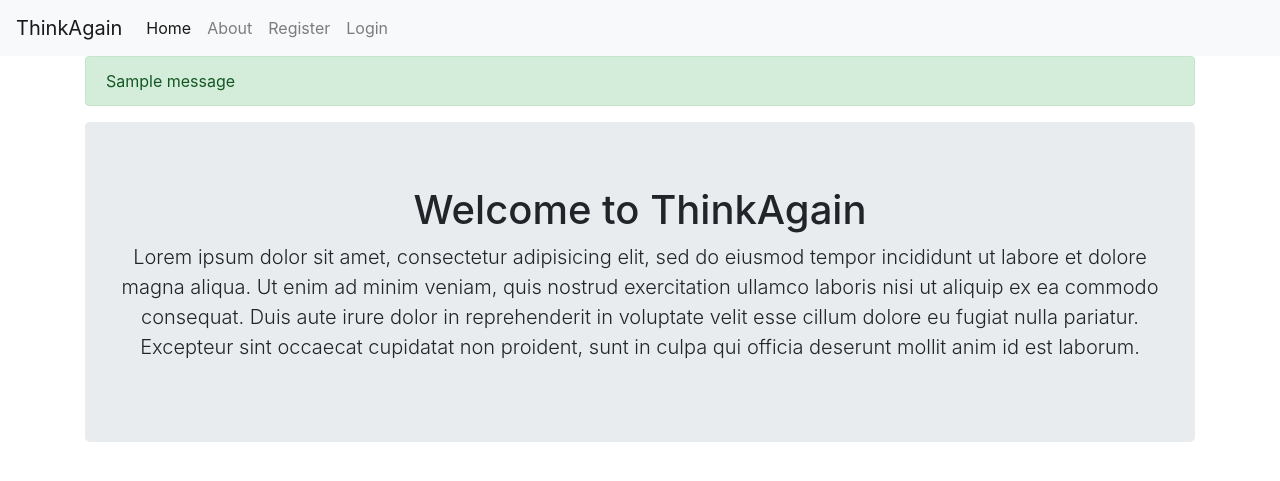
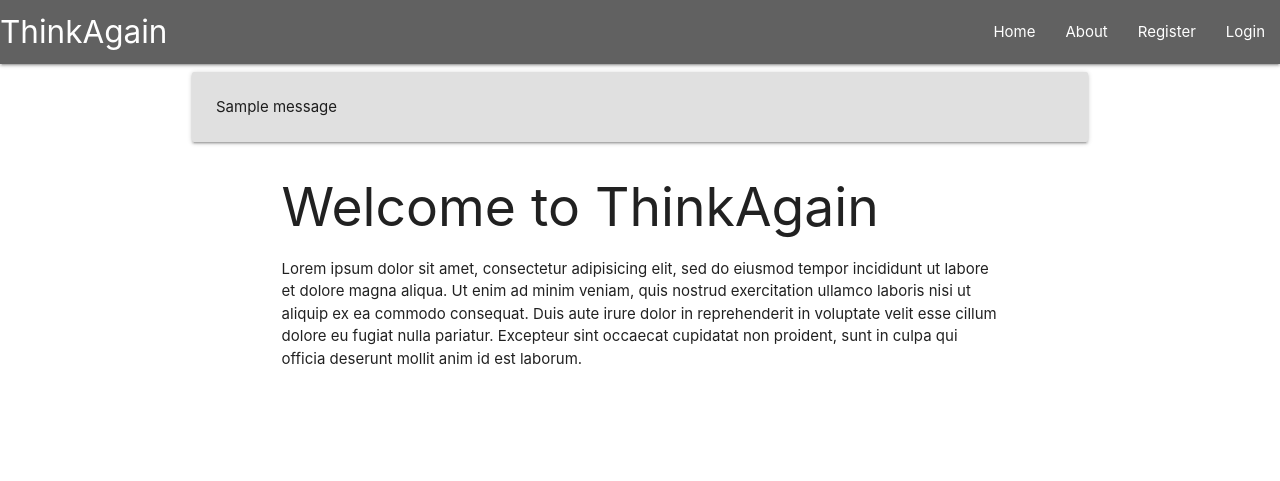
Before and after one commit to cognitiveRobot/think-again, a Flask app: page / in a window 1280 px wide. Shown: the top 481 px of the page. Run offline with Flask 2, Linux system fonts and the light colour scheme; one stand-in notice (Sample message) is shown; data that the repository does not hold is empty; some libraries are stand-ins or nearby versions.

Commit message:
Materialize has been used instead of Bootstrap. Next tasks - Home, Article, and Modal

```diff
--- a/app.py
+++ b/app.py
@@ -68,7 +68,7 @@ def article(id):
 # About Route/Page
 @app.route('/about')
 def about():
-    return render_template('test_page.html')
+    return render_template('about.html')
 
 #Register Form Class
 class RegisterForm(Form):
--- a/templates/edit_article.html
+++ b/templates/edit_article.html
@@ -11,7 +11,11 @@
 
       {{ render_field(form.content, class="form-control", id="editor")}}
     </div>
-    <p> <input class="btn btn-primary" type="submit" value="Submit"></p>
+    <button class="btn grey darken-2 waves-effect waves-light" type="submit">
+      <span>Submit</span>
+      <i class="material-icons right">send</i>
+    </button>
+
   </form>
 
 {% endblock %}
--- a/templates/home.html
+++ b/templates/home.html
@@ -1,31 +1,30 @@
 {% extends 'layout.html'%}
 
 {% block body %}
-  <div class="jumbotron text-center">
-    <h1>Welcome to ThinkAgain</h1>
-    <p class="lead"> Lorem ipsum dolor sit amet, consectetur adipisicing elit, sed do eiusmod tempor incididunt ut labore et dolore magna aliqua. Ut enim ad minim veniam, quis nostrud exercitation ullamco laboris nisi ut aliquip ex ea commodo consequat. Duis aute irure dolor in reprehenderit in voluptate velit esse cillum dolore eu fugiat nulla pariatur. Excepteur sint occaecat cupidatat non proident, sunt in culpa qui officia deserunt mollit anim id est laborum.</p>
-  </div>
+
   <!-- Articles -->
-  {% for article in articles %}
-    <div class="container">
+
+    <div class="container" style="width:80%">
+      <div class="jumbotron text-center">
+        <h2>Welcome to ThinkAgain</h1>
+        <p class="lead"> Lorem ipsum dolor sit amet, consectetur adipisicing elit, sed do eiusmod tempor incididunt ut labore et dolore magna aliqua. Ut enim ad minim veniam, quis nostrud exercitation ullamco laboris nisi ut aliquip ex ea commodo consequat. Duis aute irure dolor in reprehenderit in voluptate velit esse cillum dolore eu fugiat nulla pariatur. Excepteur sint occaecat cupidatat non proident, sunt in culpa qui officia deserunt mollit anim id est laborum.</p>
+      </div>
+
       <div class="row">
-        <div class="col-lg-8 col-md-10 mx-auto">
-          <div class="post-preview">
-            <a href="post.html">
-              <h2 class="post-title">
-                <a href="article/{{article.id}}"> {{article.title}} </a>
-              </h2>
-              <h3 class="post-subtitle">
-                Problems look mighty small from 150 miles up
-              </h3>
-            </a>
-            <p class="post-meta">Posted by
-              <a href="#">{{article.author}}</a>
-              on {{article.create_date}}</p>
+        {% for article in articles %}
+        <div class="col">
+          <div class="card">
+            <div class="card-content">
+              <a class="card-title" href="article/{{article.id}}">{{article.title}}</a>
+              <p >Posted by <a href="#">{{article.author}}</a> on {{article.create_date}}</p>
+              <hr>
+              <p>Lorem ipsum dolor sit amet, consectetur adipisicing elit, sed do eiusmod tempor incididunt ut labore et dolore magna aliqua. Ut enim ad minim veniam, quis nostrud exercitation ullamco laboris nisi ut aliquip ex ea commodo consequat. Duis aute irure dolor in reprehenderit in voluptate velit esse cillum dolore eu fugiat nulla pariatur. Excepteur sint occaecat cupidatat non proident, sunt in culpa qui officia deserunt mollit anim id est laborum.</p>
+            </div>
           </div>
-          <hr>
         </div>
+
+        {% endfor %}
       </div>
     </div>
-  {% endfor %}
+
 {% endblock %}
--- a/templates/includes/_messages.html
+++ b/templates/includes/_messages.html
@@ -2,15 +2,15 @@
 {% with messages = get_flashed_messages(with_categories=true) %}
   {% if messages %}
     {% for category, message in messages %}
-      <div class="alert alert-{{ category }}" role="alert">{{ message }}</div>
+      <div class="card-panel grey lighten-2" >{{ message }}</div>
     {% endfor %}
   {% endif %}
 {% endwith %}
 
 {% if error %}
-  <div class="alert alert-danger" role="alert">{{error}}</div>
+  <div class="card-panel red lighten-2">{{error}}</div>
 {% endif %}
 
 {% if msg %}
-  <div class="alert alert-success" role="alert">{{msg}}</div>
+  <div class="card-panel grey lighten-2" >{{msg}}</div>
 {% endif %}
--- a/templates/includes/_navbar.html
+++ b/templates/includes/_navbar.html
@@ -1,4 +1,37 @@
-<nav class="navbar navbar-expand-lg navbar-light bg-light">
+<nav class="grey darken-2">
+  <div class="nav-wrapper">
+    <a href="/" class="brand-logo">ThinkAgain</a>
+    <a href="#" data-target="mobile-demo" class="sidenav-trigger"><i class="material-icons">menu</i></a>
+    <ul class="right hide-on-med-and-down">
+      <li><a href="/">Home</a></li>
+      <li><a href="/about">About</a></li>
+
+      {% if session.logged_in %}
+        <li><a href="/dashboard">Dashboard</a></li>
+        <li><a href="/logout">Logout</a></li>
+      {% else %}
+        <li><a href="/register">Register</a></li>
+        <li><a href="/login">Login</a></li>
+      {% endif%}
+    </ul>
+  </div>
+</nav>
+
+<ul class="sidenav" id="mobile-demo">
+  <li><a href="/">Home</a></li>
+  <li><a href="/about">About</a></li>
+  {% if session.logged_in %}
+    <li><a href="/dashboard">Dashboard</a></li>
+    <li><a href="/logout">Logout</a></li>
+  {% else %}
+    <li><a href="/register">Register</a></li>
+    <li><a href="/login">Login</a></li>
+  {% endif%}
+</ul>
+
+
+
+<!-- <nav class="navbar navbar-expand-lg navbar-light bg-light">
   <a class="navbar-brand" href="/">ThinkAgain</a>
   <button class="navbar-toggler" type="button" data-toggle="collapse" data-target="#navbarNav" aria-controls="navbarNav" aria-expanded="false" aria-label="Toggle navigation">
     <span class="navbar-toggler-icon"></span>
@@ -22,4 +55,4 @@
     </div>
 
 </div>
-</nav>
+</nav> -->
--- a/templates/layout.html
+++ b/templates/layout.html
@@ -4,6 +4,7 @@
     <meta charset="utf-8">
     <title>ThinkAgain</title>
 
+    <!-- for ckeditor -->
     <!-- <script src="/static/ckeditor/ckeditor.js"></script> -->
     <!-- <script src="//cdn.ckeditor.com/4.10.1/full/ckeditor.js"></script> -->
     <script src="//cdn.ckeditor.com/4.4.7/full-all/ckeditor.js"></script>
@@ -11,9 +12,14 @@
     <script src="/static/ckeditor/plugins/codesnippet/lib/highlight/highlight.pack.js"></script>
 
     <!-- Latest BS4 CSS - summernote doesn't work-->
-    <link rel="stylesheet" href="https://stackpath.bootstrapcdn.com/bootstrap/4.1.3/css/bootstrap.min.css" integrity="sha384-MCw98/SFnGE8fJT3GXwEOngsV7Zt27NXFoaoApmYm81iuXoPkFOJwJ8ERdknLPMO" crossorigin="anonymous">
+    <!-- <link rel="stylesheet" href="https://stackpath.bootstrapcdn.com/bootstrap/4.1.3/css/bootstrap.min.css" integrity="sha384-MCw98/SFnGE8fJT3GXwEOngsV7Zt27NXFoaoApmYm81iuXoPkFOJwJ8ERdknLPMO" crossorigin="anonymous">
+    <link rel="stylesheet" href="https://pro.fontawesome.com/releases/v5.1.0/css/all.css" integrity="sha384-87DrmpqHRiY8hPLIr7ByqhPIywuSsjuQAfMXAE0sMUpY3BM7nXjf+mLIUSvhDArs" crossorigin="anonymous"> -->
 
-    <link rel="stylesheet" href="https://pro.fontawesome.com/releases/v5.1.0/css/all.css" integrity="sha384-87DrmpqHRiY8hPLIr7ByqhPIywuSsjuQAfMXAE0sMUpY3BM7nXjf+mLIUSvhDArs" crossorigin="anonymous">
+    <!--Import Google Icon Font-->
+    <link href="https://fonts.googleapis.com/icon?family=Material+Icons" rel="stylesheet">
+    <!-- Compiled and minified CSS -->
+    <link rel="stylesheet" href="https://cdnjs.cloudflare.com/ajax/libs/materialize/1.0.0/css/materialize.min.css">
+
 
     <!-- summernote  -->
     <!-- <link href="https://cdnjs.cloudflare.com/ajax/libs/font-awesome/4.7.0/css/font-awesome.min.css" rel="stylesheet"> -->
@@ -44,10 +50,7 @@
 
     <!-- main bs for this app -->
     <!-- <link href="https://stackpath.bootstrapcdn.com/bootstrap/4.1.3/css/bootstrap.min.css" rel="stylesheet"> -->
-    <!-- Latest BS4 JS - summernote doesn't work-->
-    <script src="https://code.jquery.com/jquery-3.3.1.slim.min.js" integrity="sha384-q8i/X+965DzO0rT7abK41JStQIAqVgRVzpbzo5smXKp4YfRvH+8abtTE1Pi6jizo" crossorigin="anonymous"></script>
-    <script src="https://cdnjs.cloudflare.com/ajax/libs/popper.js/1.14.3/umd/popper.min.js" integrity="sha384-ZMP7rVo3mIykV+2+9J3UJ46jBk0WLaUAdn689aCwoqbBJiSnjAK/l8WvCWPIPm49" crossorigin="anonymous"></script>
-    <script src="https://stackpath.bootstrapcdn.com/bootstrap/4.1.3/js/bootstrap.min.js" integrity="sha384-ChfqqxuZUCnJSK3+MXmPNIyE6ZbWh2IMqE241rYiqJxyMiZ6OW/JmZQ5stwEULTy" crossorigin="anonymous"></script>
+
 
     {% block head %} {% endblock %}
   </head>
@@ -60,9 +63,20 @@
 
     <!-- main bs  for this app -->
     <!-- <script src="https://stackpath.bootstrapcdn.com/bootstrap/4.1.3/js/bootstrap.min.js"></script> -->
+    <!-- Latest BS4 JS - summernote doesn't work-->
+    <script src="https://code.jquery.com/jquery-3.3.1.slim.min.js" integrity="sha384-q8i/X+965DzO0rT7abK41JStQIAqVgRVzpbzo5smXKp4YfRvH+8abtTE1Pi6jizo" crossorigin="anonymous"></script>
+    <!-- <script src="https://cdnjs.cloudflare.com/ajax/libs/popper.js/1.14.3/umd/popper.min.js" integrity="sha384-ZMP7rVo3mIykV+2+9J3UJ46jBk0WLaUAdn689aCwoqbBJiSnjAK/l8WvCWPIPm49" crossorigin="anonymous"></script>
+    <script src="https://stackpath.bootstrapcdn.com/bootstrap/4.1.3/js/bootstrap.min.js" integrity="sha384-ChfqqxuZUCnJSK3+MXmPNIyE6ZbWh2IMqE241rYiqJxyMiZ6OW/JmZQ5stwEULTy" crossorigin="anonymous"></script> -->
+
+    <!-- Compiled and minified JavaScript -->
+    <script src="https://cdnjs.cloudflare.com/ajax/libs/materialize/1.0.0/js/materialize.min.js"></script>
 
     <script type="text/javascript">
-
+      // for materialize navbar
+      $(document).ready(function(){
+        $('.sidenav').sidenav();
+      });
+      // for ckeditor
       CKEDITOR.replace('editor', {
         extraPlugins: 'codesnippet'
       });
--- a/templates/login.html
+++ b/templates/login.html
@@ -11,6 +11,9 @@
       <label>Password</label>
       <input type="password" name="password" class="form-control"  value="{{request.form.password}}">
     </div>
-    <button type="submit" class="btn btn-primary">Submit</button>
+    <button type="submit" class="btn grey darken-2 waves-effect waves-light">
+      <span>Submit</span>
+      <i class="material-icons right">send</i>
+    </button>
   </form>
 {% endblock %}
--- a/templates/register.html
+++ b/templates/register.html
@@ -19,6 +19,9 @@
     <div class="form-group">
       {{render_field(form.confirm, class="form-control")}}
     </div>
-    <p><input type="submit" class="btn btn-primary" value="Submit"></p>
+    <button type="submit" class="btn grey darken-2 waves-effect waves-light">
+      <span>Submit</span>
+      <i class="material-icons right">send</i>
+    </button>
   </form>
 {% endblock %}
```
Also changed, not shown: templates/add_article.html (+7 -1 lines), templates/article.html (+21 -50 lines), templates/dashboard.html (+9 -5 lines).
